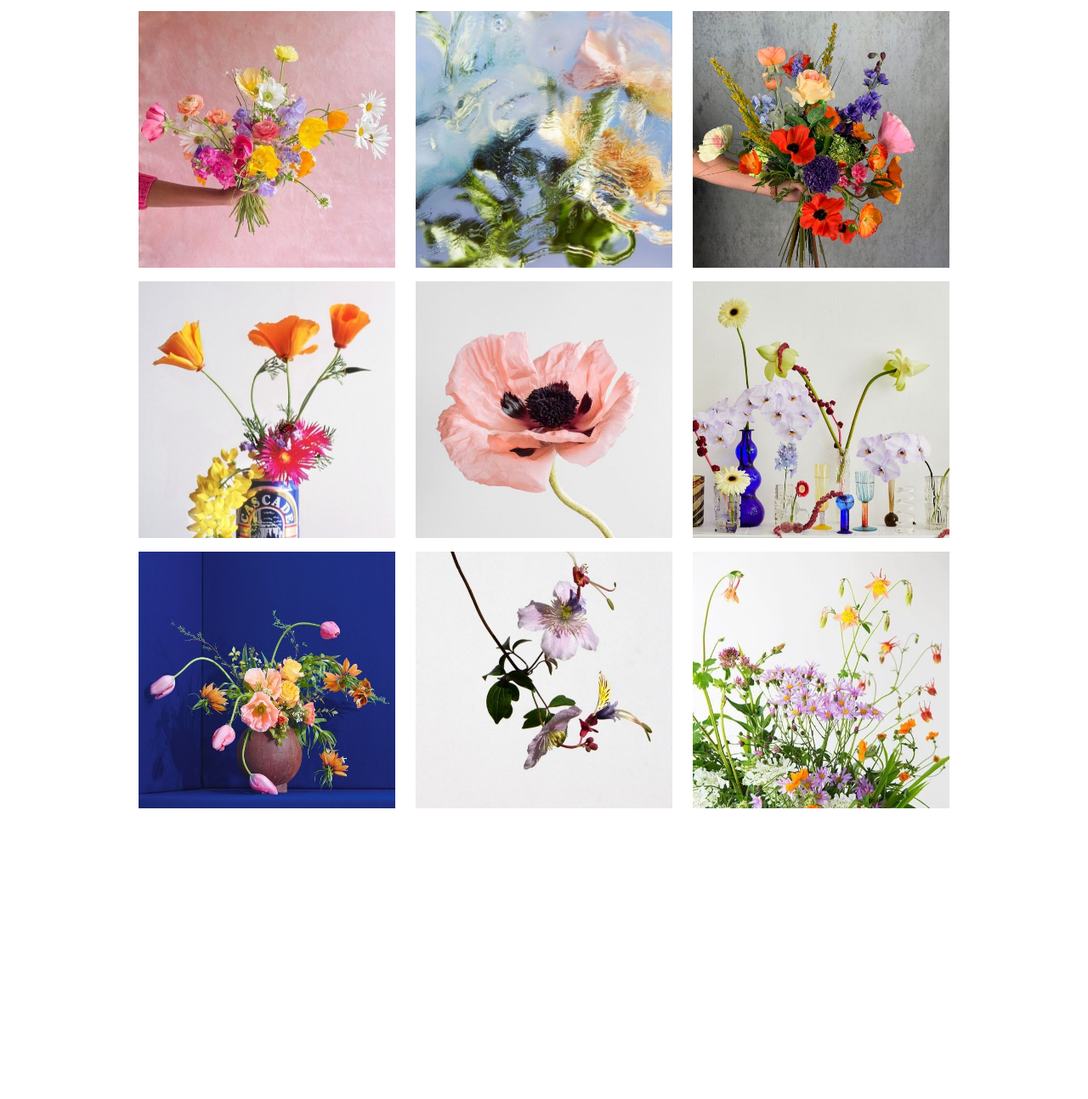
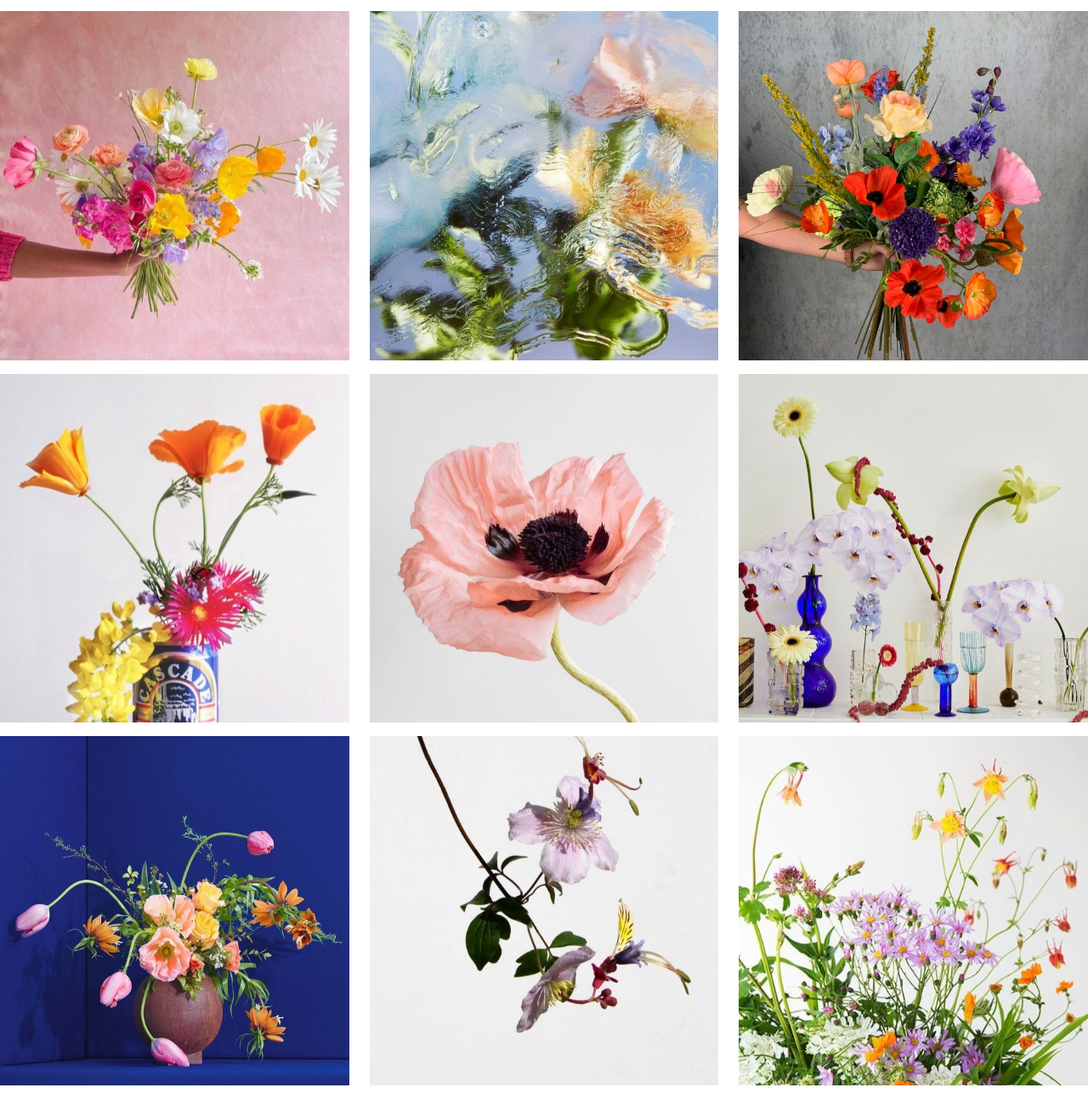
Before and after one commit to 4GeeksAcademy/fs-pt-80-Instagram-Bootstrap-ines-sanz, a website: page index.html in a window 1280 px wide. Shown: the part 121-1414 px from the top of the page at 85% size. Before the commit the page ends 1088 px from the top, so only its background shows below. Drawn offline with nearby package versions, Linux system fonts and the light colour scheme.

Commit message:
Cuadricula responsive

```diff
--- a/index.html
+++ b/index.html
@@ -105,19 +105,17 @@
         <div class="tab-pane fade show active" id="pills-home" role="tabpanel" aria-labelledby="pills-home-tab" tabindex="0">
             <section>
                 <div class="row justify-content-center">
-                    <figure class="col-10 col-sm-10 col-md-3 col-lg-3 col-xl-3 col-xxl-3 mb-3"><img class="w-100"  src="img/1.jpg" alt=""></figure>
-                    <figure class="col-10 col-sm-10 col-md-3 col-lg-3 col-xl-3 col-xxl-3 mb-3"><img class="w-100"  src="img/2.jpg" alt=""></figure>
-                    <figure class="col-10 col-sm-10 col-md-3 col-lg-3 col-xl-3 col-xxl-33 mb-3"><img class="w-100"  src="img/3.jpg" alt=""></figure>
-                </div>
-                <div class="row justify-content-center">
-                    <figure class="col-10 col-sm-10 col-md-3 col-lg-3 col-xl-3 col-xxl-3 mb-3"><img class="w-100"  src="img/4.jpg" alt=""></figure>
-                    <figure class="col-10 col-sm-10 col-md-3 col-lg-3 col-xl-3 col-xxl-3 mb-3"><img class="w-100"  src="img/5.jpg" alt=""></figure>
-                    <figure class="col-10 col-sm-10 col-md-3 col-lg-3 col-xl-3 col-xxl-33 mb-3"><img class="w-100"  src="img/6.jpg" alt=""></figure>
-                </div>
-                <div class="row justify-content-center">
-                    <figure class="col-10 col-sm-10 col-md-3 col-lg-3 col-xl-3 col-xxl-3 mb-3"><img class="w-100"  src="img/7.jpg" alt=""></figure>
-                    <figure class="col-10 col-sm-10 col-md-3 col-lg-3 col-xl-3 col-xxl-3 mb-3"><img class="w-100"  src="img/8.jpg" alt=""></figure>
-                    <figure class="col-10 col-md-3 mb-3"><img class="w-100"  src="img/9.jpg" alt=""></figure>
+                    <figure class="col-10 col-sm-6 col-md-4 col-lg-4 col-xl-4 col-xxl-4 mb-3"><img class="w-100"  src="img/1.jpg" alt=""></figure>
+                    <figure class="col-10 col-sm-6 col-md-4 col-lg-4 col-xl-4 col-xxl-4 mb-3"><img class="w-100"  src="img/2.jpg" alt=""></figure>
+                    <figure class="col-10 col-sm-6 col-md-4 col-lg-4 col-xl-4 col-xxl-4 mb-3"><img class="w-100"  src="img/3.jpg" alt=""></figure>
+
+                    <figure class="col-10 col-sm-6 col-md-4 col-lg-4 col-xl-4 col-xxl-4 mb-3"><img class="w-100"  src="img/4.jpg" alt=""></figure>
+                    <figure class="col-10 col-sm-6 col-md-4 col-lg-4 col-xl-4 col-xxl-4 mb-3"><img class="w-100"  src="img/5.jpg" alt=""></figure>
+                    <figure class="col-10 col-sm-6 col-md-4 col-lg-4 col-xl-4 col-xxl-4 mb-3"><img class="w-100"  src="img/6.jpg" alt=""></figure>
+
+                    <figure class="col-10 col-sm-6 col-md-4 col-lg-4 col-xl-4 col-xxl-4 mb-3"><img class="w-100"  src="img/7.jpg" alt=""></figure>
+                    <figure class="col-10 col-sm-6 col-md-4 col-lg-4 col-xl-4 col-xxl-4 mb-3"><img class="w-100"  src="img/8.jpg" alt=""></figure>
+                    <figure class="col-10 col-sm-6 col-md-4 col-lg-4 col-xl-4 col-xxl-4 mb-3"><img class="w-100"  src="img/9.jpg" alt=""></figure>
                 </div>
             </section>
         </div>
```
